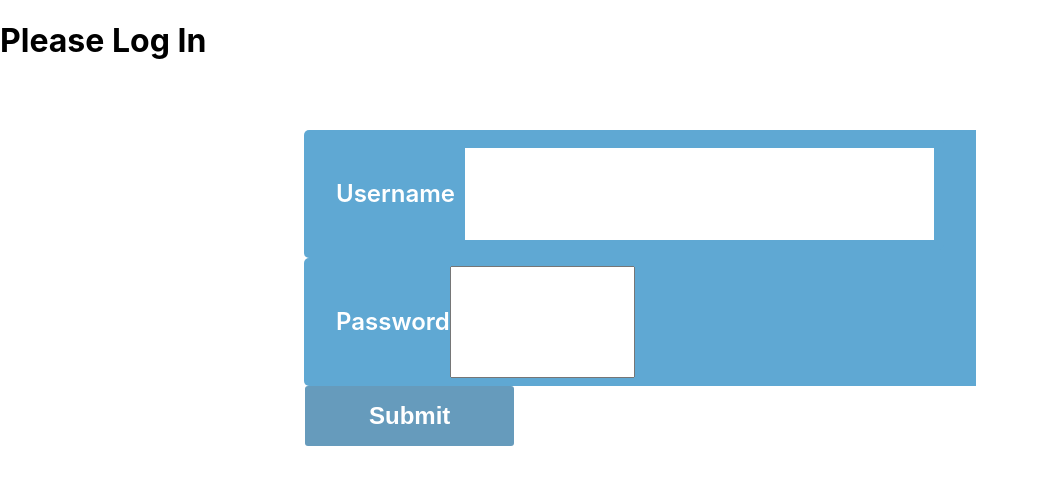
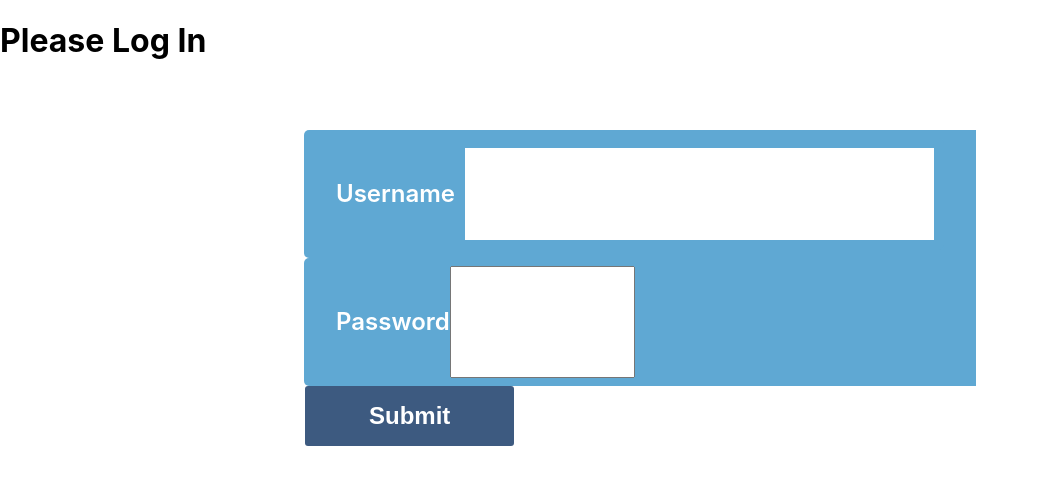
Before and after one commit to anvaron/budget-app-frontend, a React (Create React App) app: page /transactions/new in a window 1280 px wide. Shown: the top 484 px of the page, without its empty margins (0-1037 px from the left). Built offline with nearby package versions, Linux system fonts and the light colour scheme; a web font is replaced by a local one.

Commit message:
Project update

```diff
--- a/src/App.css
+++ b/src/App.css
@@ -37,7 +37,7 @@
   }
 }
 main {
-  padding: 4rem 0 2rem;background-color: #6a7cd7;
+  height: 100vh; padding: 4rem 0 4rem;background-color: #6a7cd7;
 }
 .container {
   width: 80%;margin: auto;
--- a/src/Components/Styles/TransactionForm.css
+++ b/src/Components/Styles/TransactionForm.css
@@ -36,5 +36,8 @@ form input[type="number"] {
 }
 form input[type="submit"], button {
   padding: 1rem 4rem;margin: 0 1px; font-size: 1.5rem; font-weight: bold;
-  background-color: #669bbc;border: none;border-radius: 3px; color: #FFF;
+  background-color: #00afb9;border: none;border-radius: 3px; color: #FFF;
 }
+form button {
+  background-color: #3d5a80;
+}
--- a/src/Pages/NotFound.js
+++ b/src/Pages/NotFound.js
@@ -6,9 +6,11 @@ export default function NotFound() {
     <section className="not__found">
       <h1>404 Error</h1>
       <h2>Page not found</h2>
+      <div className="form__control">
       <Link to={`/transactions`}>
         <button>Back to Transactions</button>
       </Link>
+      </div>
     </section>
   );
 }
--- a/src/Pages/Styles/NotFound.css
+++ b/src/Pages/Styles/NotFound.css
@@ -2,10 +2,10 @@
   width: 90%;margin: auto;
 }
 .not__found h1 {
-  font-size: 10rem;line-height: 3rem;
+  margin: 4rem auto;font-size: 10rem;line-height: 10rem;
   letter-spacing: -2px;font-family: bungee, sans-serif;
   color: #f07167;text-shadow: 6px 8px 0px #eaac8b;text-decoration: none;
 }
 .not__found h2 {
-  margin: 1rem 0; font-size: 3rem;font-weight: 900; color: #6096ba;
+  margin: 1rem auto; font-size: 3rem;font-weight: 900; color: #FFF;
 }
```
